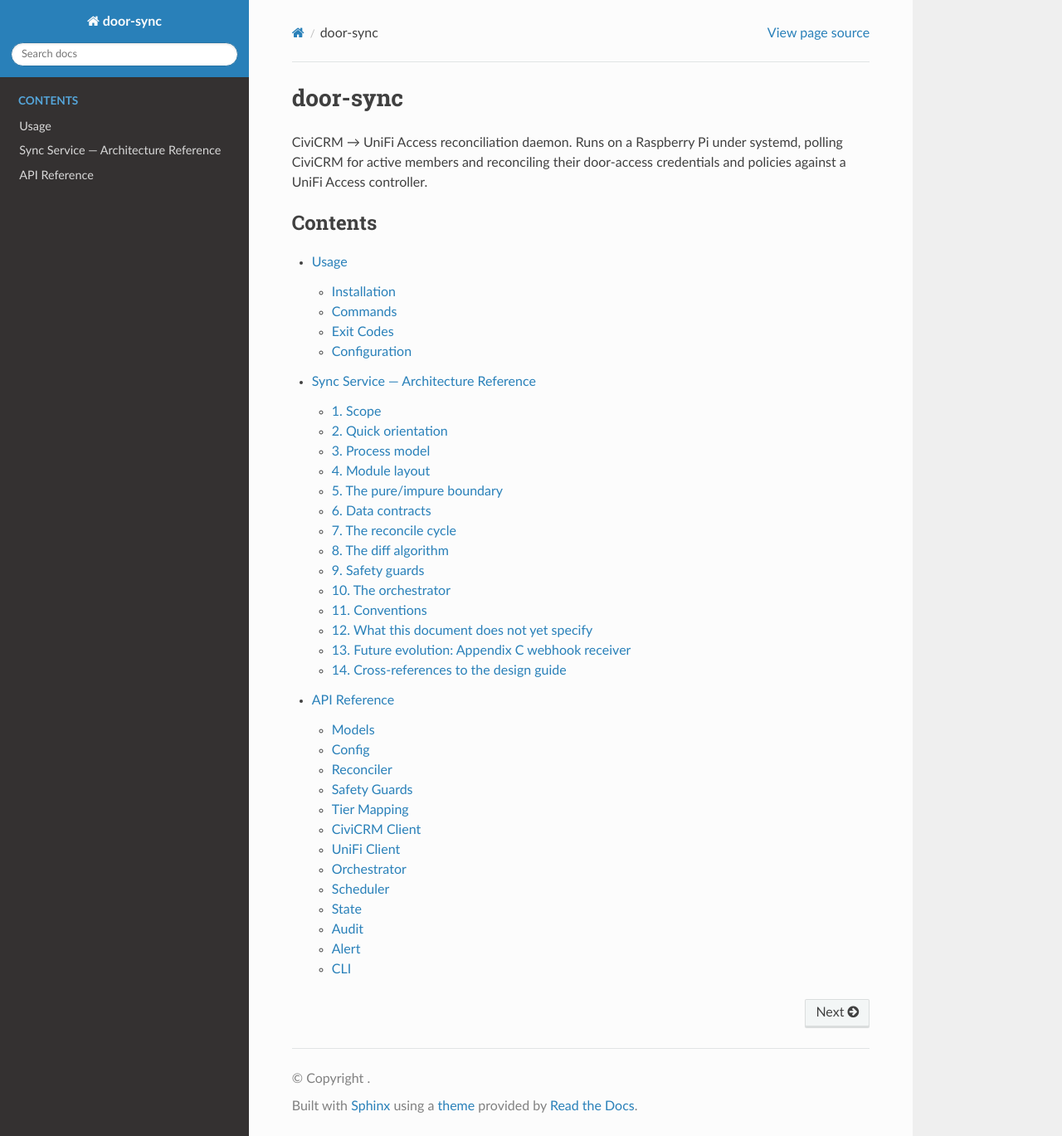
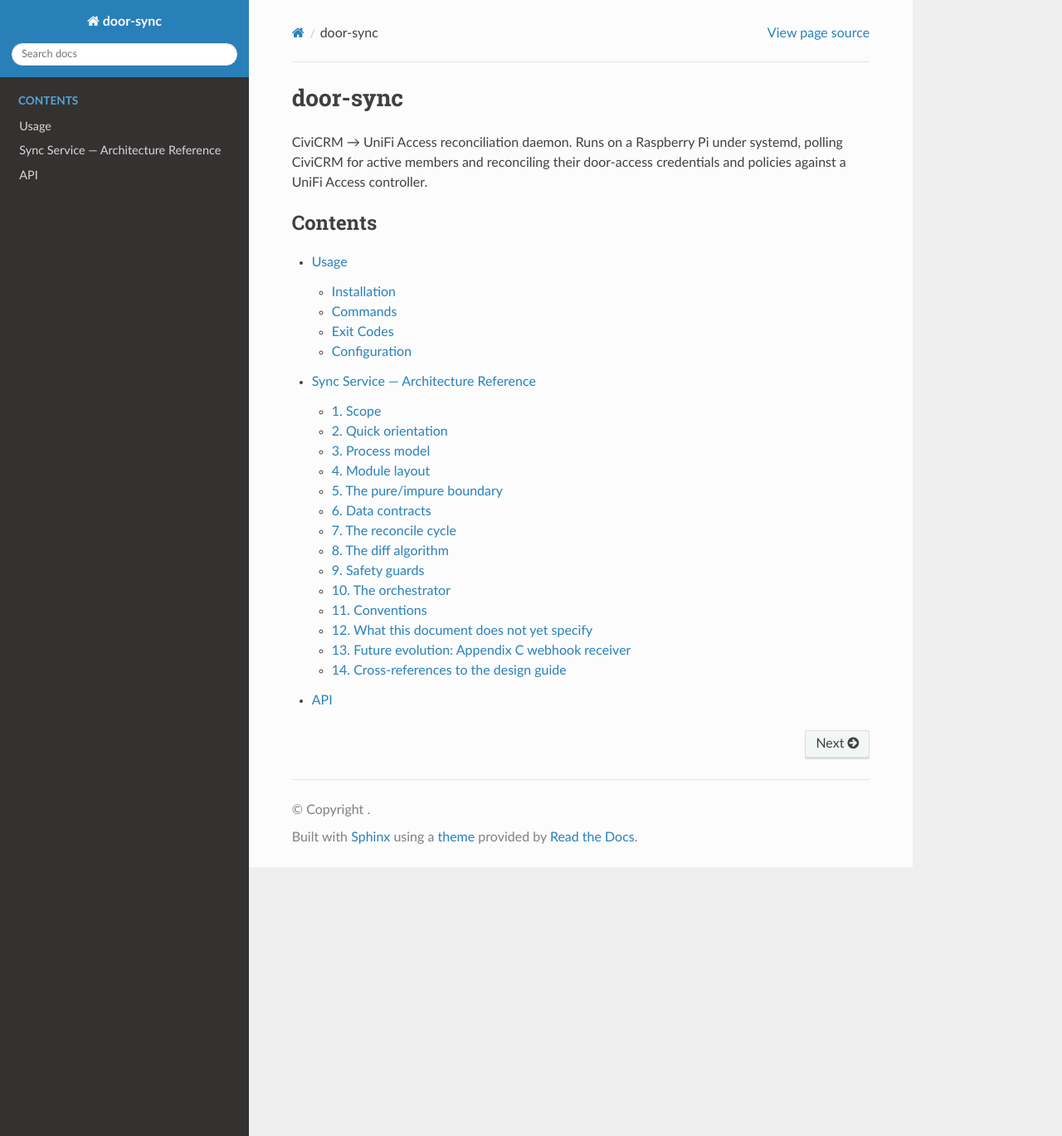
Before and after one commit to TechValleyCenterOfGravity/door-sync, a Sphinx documentation site: the page built from docs/index.rst, in a window 1280 px wide and 1369 px high. Shown: the whole window at 83% size. Built offline with Sphinx 7.4.7 and the Read the Docs theme 3.1.0, drawn with Linux system fonts in a browser that asks for light colours.

```diff
--- a/docs/api/civicrm.rst
+++ /dev/null
@@ -1,7 +0,0 @@
-CiviCRM Client
-==============
-
-.. automodule:: door_sync.civicrm.client
-   :members:
-   :undoc-members:
-   :show-inheritance:
--- a/docs/api/index.rst
+++ /dev/null
@@ -1,19 +0,0 @@
-API Reference
-=============
-
-.. toctree::
-   :maxdepth: 2
-
-   models
-   config
-   reconciler
-   safety
-   tier_mapping
-   civicrm
-   unifi
-   orchestrator
-   scheduler
-   state
-   audit
-   alert
-   cli
--- a/docs/api/unifi.rst
+++ /dev/null
@@ -1,7 +0,0 @@
-UniFi Client
-============
-
-.. automodule:: door_sync.unifi.client
-   :members:
-   :undoc-members:
-   :show-inheritance:
--- a/docs/conf.py
+++ b/docs/conf.py
@@ -9,6 +9,7 @@ release = "0.1.0"
 
 extensions = [
     "sphinx.ext.autodoc",
+    "sphinx.ext.autosummary",
     "sphinx.ext.napoleon",
     "sphinx.ext.intersphinx",
     "sphinx.ext.viewcode",
--- a/docs/index.rst
+++ b/docs/index.rst
@@ -11,4 +11,4 @@ credentials and policies against a UniFi Access controller.
 
    usage
    architecture
-   api/index
+   api
```
Also changed, not shown: docs/api.rst (added, +7 -0 lines), docs/api/alert.rst (deleted, +0 -7 lines), docs/api/audit.rst (deleted, +0 -7 lines), docs/api/cli.rst (deleted, +0 -7 lines), docs/api/config.rst (deleted, +0 -7 lines), docs/api/models.rst (deleted, +0 -7 lines), docs/api/orchestrator.rst (deleted, +0 -7 lines), docs/api/reconciler.rst (deleted, +0 -7 lines), docs/api/safety.rst (deleted, +0 -7 lines), docs/api/scheduler.rst (deleted, +0 -7 lines), docs/api/state.rst (deleted, +0 -7 lines), docs/api/tier_mapping.rst (deleted, +0 -7 lines).
